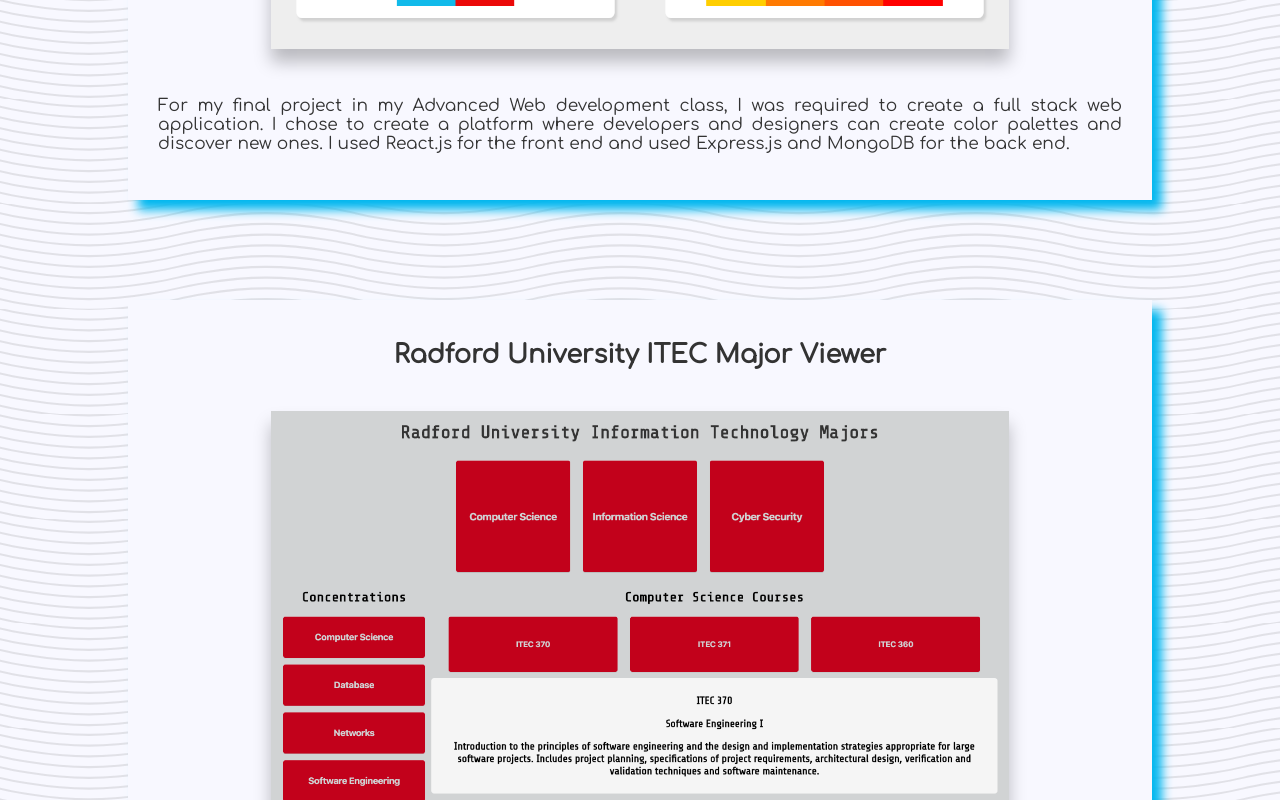
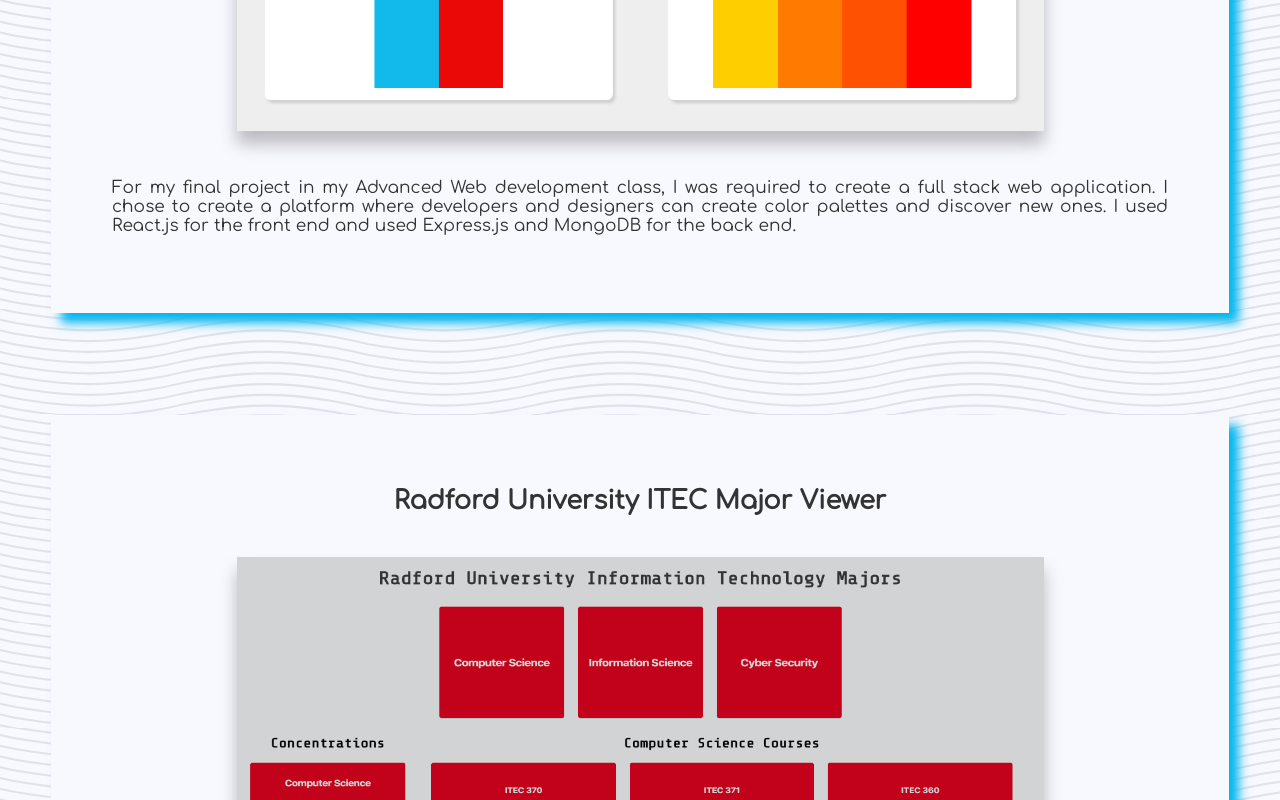
Before and after one commit to cade-gray/personal-site-react, a React (Create React App) app: page /projects in a window 1280 px wide. Shown: the part 1421-2221 px from the top of the page. Built offline with nearby package versions, Linux system fonts and the light colour scheme.

Commit message:
Fixed margins to make site more uniform.

```diff
--- a/src/Projects/Project.css
+++ b/src/Projects/Project.css
@@ -5,10 +5,10 @@
     margin: 20px;
 }
 .projContainer{
-    margin-bottom: 100px;
+    padding: 3rem;
+    margin: 3rem;
     background: #f8f8ff;
     box-shadow: 10px 10px 10px #00b7ef;
-    padding: 20px;
     text-align: justify;
     color: #333;
     display: flex;
--- a/src/Projects/Projects.css
+++ b/src/Projects/Projects.css
@@ -1,6 +1,4 @@
 .projects-container{
-    padding-left: 10vw;
-    padding-right: 10vw;
     font-family: comfortaa;
 }
 .project-list-container{
```
